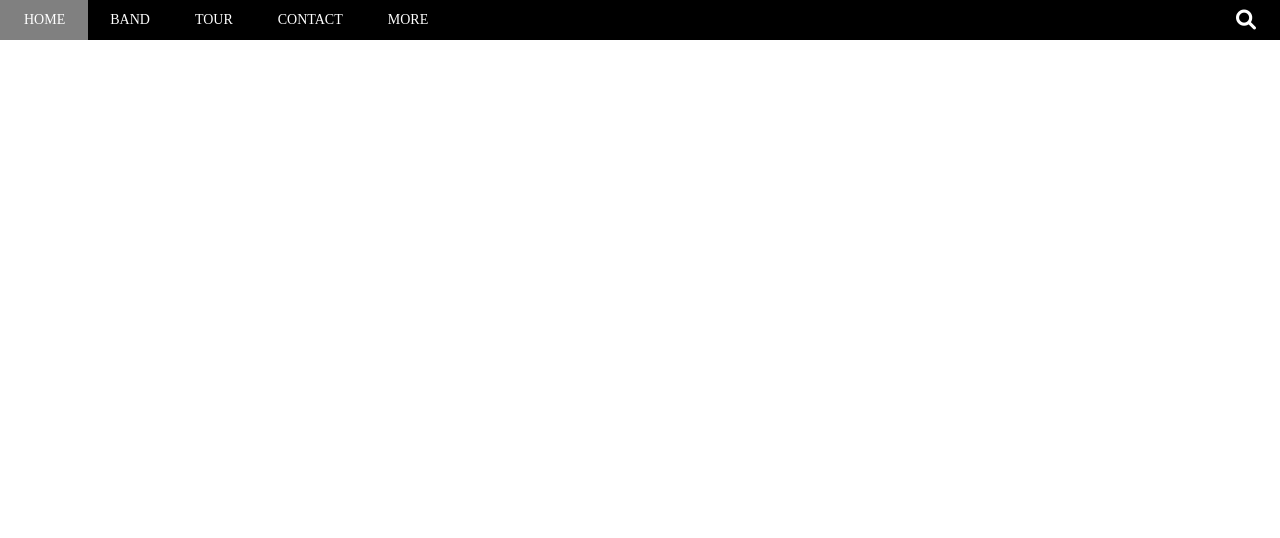
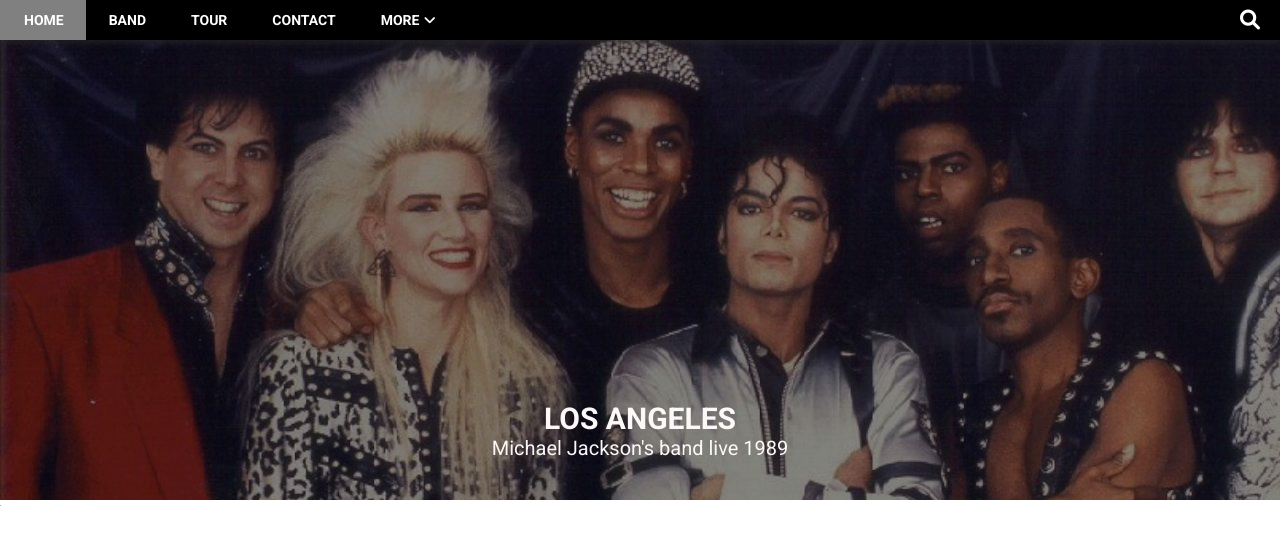
Before and after one commit to Vinhvp/theBand_PSD, a plain HTML site: page index.html in a window 1280 px wide. Drawn offline with Linux system fonts and the light colour scheme.

Commit message:
update second times

```diff
--- a/index.html
+++ b/index.html
@@ -9,6 +9,10 @@
     <link rel="stylesheet" href="./style.css">
     <!-- fontawesome -->
     <link rel="stylesheet" href="https://cdnjs.cloudflare.com/ajax/libs/font-awesome/6.0.0/css/all.min.css" integrity="sha512-9usAa10IRO0HhonpyAIVpjrylPvoDwiPUiKdWk5t3PyolY1cOd4DSE0Ga+ri4AuTroPR5aQvXU9xC6qOPnzFeg==" crossorigin="anonymous" referrerpolicy="no-referrer" />
+    <!-- font roboto -->
+    <link rel="preconnect" href="https://fonts.googleapis.com">
+<link rel="preconnect" href="https://fonts.gstatic.com" crossorigin>
+<link href="https://fonts.googleapis.com/css2?family=Poppins:wght@400;700&family=Roboto:wght@400;500;700&display=swap" rel="stylesheet">
 </head>
 <body>
     <div class="wrapper">
@@ -26,15 +30,33 @@
                     <li class="header__menu-item">
                         <a href="" class="header__menu-link">CONTACT</a>
                     </li>
-                    <li class="header__menu-item">
-                        <a href="" class="header__menu-link">MORE</a>
+                    <li id = 'sub-link' class="header__menu-item">
+                        <a href="" class="header__menu-link">MORE<span><i class="fa-solid fa-angle-down"></i></span></a>
+                        <ul class="header__menu-sub-list">
+                            <li class="header__menu-item header__menu-sub-item">
+                                <a href="#" class="header__menu-link header__menu-sub-link">Merchandise</a>
+                            </li>
+                            <li class="header__menu-item header__menu-sub-item">
+                                <a href="#" class="header__menu-link header__menu-sub-link">Extras</a>
+                            </li>
+                            <li class="header__menu-item header__menu-sub-item">
+                                <a href="#" class="header__menu-link header__menu-sub-link">Media</a>
+                            </li>
+                        </ul>
                     </li>
                 </ul>
                 <div class="header__search-box">
                     <button class="header__search-box-btn"><i class="fa-solid fa-magnifying-glass"></i></button>
                 </div>
         </div>
-        <div class="slider"></div>
+        <div class="slider">
+           <div class="overlay">
+                <div class="slider__info">
+                    <h2 class="slider__info-title">LOS ANGELES</h2>
+                    <div class="slider__info-content">Michael Jackson's band live 1989</div>
+                </div>
+           </div>
+        </div>
         <div class="content">
             <div class="content__about"></div>
             <div class="content__tour"></div>
@@ -45,5 +67,6 @@
         <div class="footer"></div>
         .
     </div>
+
 </body>
 </html>
--- a/style.scss
+++ b/style.scss
@@ -8,6 +8,7 @@
 }
 html,body{
     font-size: 62.5%;
+    font-family: "Roboto",sans-serif;
 }
 
 @mixin flex($align: flex-start, $justify: flex-start, $wrap: no-wrap){
@@ -22,12 +23,21 @@ a{
 li{
     list-style: none;
 }
+img{
+    width: 100%;
+    object-fit: cover;
+}
+
 .header{
+    box-shadow: 0px 1px 8px 0px #2b2929;
     background-color: black;
+    font-weight: bold;
     width: 100%;
     height: 4rem;
     position: fixed;
     z-index: 199;
+    font-size: 1.4rem;
+
     @include flex(center,space-between);
     &__menu-list{
         @include flex(center,flex-start)
@@ -45,12 +55,17 @@ li{
     }
     &__menu-link{
         color: white;
-        font-size: 1.4rem
+        font-size: 1.4rem;
+        span{
+           padding: 0 0.5rem;
         }
-    &__search-box-btn{
+    }
+
+    &__search-box{
+        &-btn{
             outline: 0;
             border: 0;
-        margin-right:2.4rem;
+            padding: 1rem 2rem;
             background: transparent;
             cursor: pointer;
             i{
@@ -59,3 +74,54 @@ li{
             }
         }
     }
+    &__search-box:hover{
+        background-color: red;
+    }
+
+    &__menu-sub{
+
+        position: relative;
+
+        &-list{
+            display: none;
+            position: absolute;
+            background-color: white;
+            top: calc(4rem);
+            left: 37.5rem;
+            box-shadow: 0 0 8px 0 rgb(63, 60, 60);
+        }
+
+        &-link{
+            color: black;
+        }
+    }
+
+}
+#sub-link:hover{
+    .header__menu-sub-list{
+        display: block;
+    }
+}
+.overlay{
+    position: absolute;
+    inset: 0;
+    background-color: rgba(10, 10, 10, 0.5);
+}
+.slider{
+    position: relative;
+    color: rgb(252, 248, 248);
+    font-size: 2rem;
+    padding-top: 4rem;
+    height: 50rem;
+    background: url('./slide.jpg') top center / cover no-repeat; // background-position, background-img, background-repeat
+    &__info{
+        position: absolute;
+        bottom: 40px;
+        left: 50%;
+        transform: translateX(-50%);
+        text-align: center;
+        h2{
+            font-size: 3rem;
+        }
+    }
+}
```
Also changed, not shown: slide.jpg (added), style.css, 1 other file. Lines whose indentation alone changed are shown as unchanged.
